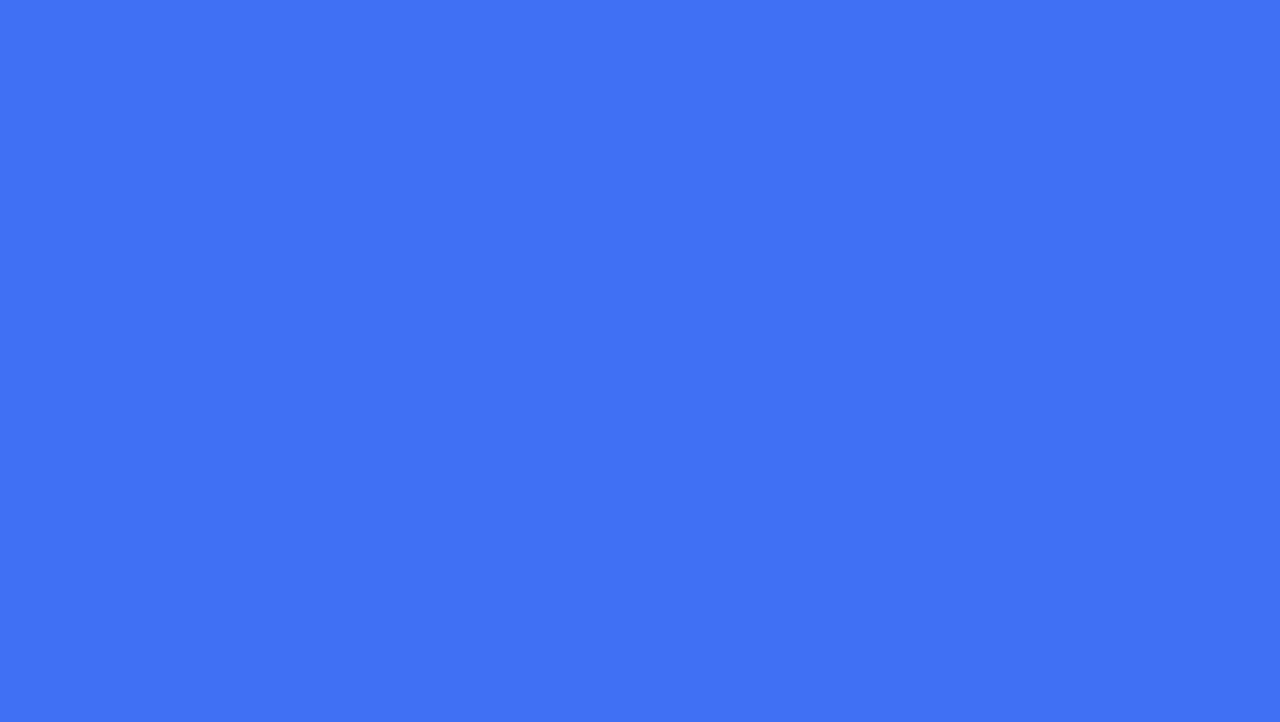
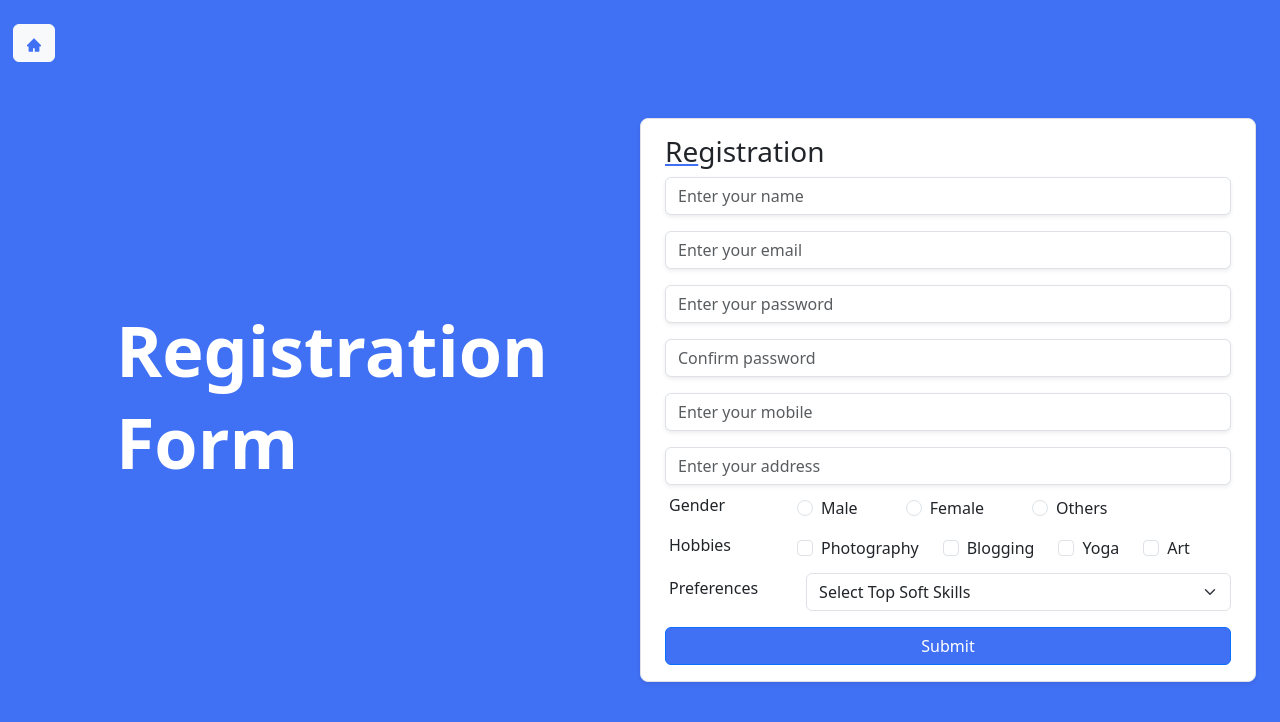
Before and after one commit to Ripty-Dx/Admin-Panel, a React (Create React App) app in the folder client/: page /addNewEmployee in a window 1280 px wide. Shown: the top 722 px of the page. Built offline with nearby package versions, Linux system fonts and the light colour scheme.

Commit message:
New Employee UI

```diff
--- a/client/package.json
+++ b/client/package.json
@@ -10,6 +10,7 @@
     "formik": "^2.4.5",
     "react": "^18.2.0",
     "react-dom": "^18.2.0",
+    "react-icons": "^4.12.0",
     "react-router-dom": "^6.18.0",
     "react-scripts": "5.0.1",
     "web-vitals": "^2.1.4",
--- a/client/src/App.css
+++ b/client/src/App.css
@@ -28,3 +28,9 @@ td {
   top: 3%;
   left: 1%;
 }
+.heading {
+  font-size: 70px;
+  color: white;
+  text-align: left;
+  font-weight: bolder;
+}
--- a/client/src/components/employee/AddNewEmployee.jsx
+++ b/client/src/components/employee/AddNewEmployee.jsx
@@ -1,9 +1,159 @@
 import React from "react";
-
+import { AiFillHome } from "react-icons/ai";
+import { Formik, Form, Field, ErrorMessage } from "formik";
+import EmployeeValidation from "../../validation schema/EmployeeValidation";
+import TextError from "../../validation schema/TextError";
 const AddNewEmployee = () => {
-  return <>
-
-  </>;
+  const handleBackToHome = () => {
+    window.location.href = "/";
+  };
+  const initialValues = {
+    name: "",
+    email: "",
+    mobile: "",
+    address: "",
+    gender: "",
+    password: "",
+    confirm_password: "",
+    hobbies: [],
+    preferences: "",
+  };
+  const onSubmit = () => {};
+  return (
+    <>
+      <Formik initialValues={initialValues} onSubmit={onSubmit} validationSchema={EmployeeValidation}>
+        <div className="bg-blue min-vh-100 p-4 d-flex">
+          {/* <!-- Left part --> */}
+          <div className="col-6 d-flex flex-wrap justify-content-center align-items-center flex-column">
+            <button className="btn btn-light back" onClick={handleBackToHome}>
+              <AiFillHome style={{ color: "#4070f4" }} />
+            </button>
+            <div className="d-flex flex-wrap justify-content-center align-items-center flex-column">
+              <div>
+                <h1 className="heading">Registration</h1>
+                <h1 className="heading">Form</h1>
+              </div>
+            </div>
+          </div>
+          {/* <!-- right part --> */}
+          <div className="w-50 mx-auto my-auto shadow-sm bg-white border rounded-3 px-4 py-3">
+            <h3 className="mb-2">
+              <span className="underline">Re</span>gistration
+            </h3>
+            <Form>
+              {/* <!-- NAME --> */}
+              <div className="mb-3 d-flex flex-column justify-content-center align-items-center w-100">
+                <Field type="text" className="form-control shadow-sm" name="name" placeholder="Enter your name" />
+                <ErrorMessage component={TextError} name="name" />
+              </div>
+              {/* <!-- EMAIL --> */}
+              <div className="mb-3 d-flex flex-column justify-content-center align-items-center w-100">
+                <Field type="email" className="form-control shadow-sm" name="email" placeholder="Enter your email" />
+                <ErrorMessage component={TextError} name="email" />
+              </div>
+              {/* <!-- PASSWORD --> */}
+              <div className="mb-3 d-flex flex-column justify-content-center align-items-center w-100">
+                <Field type="password" className="form-control shadow-sm" name="password" placeholder="Enter your password" />
+                <ErrorMessage component={TextError} name="password" />
+              </div>
+              {/* <!-- CONFIRM PASSWORD --> */}
+              <div className="mb-3 d-flex flex-column justify-content-center align-items-center w-100">
+                <Field type="password" className="form-control shadow-sm" name="confirm_password" placeholder="Confirm password" />
+                <ErrorMessage component={TextError} name="confirm_password" />
+              </div>
+              {/* <!-- MOBILE --> */}
+              <div className="mb-3 d-flex flex-column justify-content-center align-items-center w-100">
+                <Field type="number" className="form-control shadow-sm" name="mobile" placeholder="Enter your mobile" />
+                <ErrorMessage component={TextError} name="mobile" />
+              </div>
+              {/* <!-- ADDRESS --> */}
+              <div className="mb-2 d-flex flex-column justify-content-center align-items-center w-100">
+                <Field type="text" className="form-control shadow-sm" name="address" placeholder="Enter your address" />
+                <ErrorMessage component={TextError} name="address" />
+              </div>
+              {/* <!-- GENDER --> */}
+              <div className="mb-2 d-flex flex-column flex-wrap justify-content-start align-items-center w-100">
+                <div className="d-flex justify-content-start flex-wrap ps-1 align-items-center w-100">
+                  <label className="form-label me-5" style={{ width: "80px" }}>
+                    Gender{" "}
+                  </label>
+                  <div className="form-check">
+                    <Field type="radio" className="form-check-input" name="gender" value="Male" id="Male" />
+                    <label className="form-check-label me-5" htmlFor="Male">
+                      Male
+                    </label>
+                  </div>
+                  <div className="form-check">
+                    <Field type="radio" className="form-check-input" name="gender" value="Female" id="Female" />
+                    <label className="form-check-label me-5" htmlFor="Female">
+                      Female
+                    </label>
+                  </div>
+                  <div className="form-check">
+                    <Field type="radio" className="form-check-input" name="gender" value="Others" id="Others" />
+                    <label className="form-check-label me-5" htmlFor="Others">
+                      Others
+                    </label>
+                  </div>
+                </div>
+                <ErrorMessage component={TextError} name="gender" />
+              </div>
+              {/* <!-- HOBBIES --> */}
+              <div className="mb-2 d-flex flex-wrap justify-content-start align-items-center w-100">
+                <div className="d-flex justify-content-start flex-wrap ps-1 align-items-center w-100">
+                  <label className="form-label me-5" style={{ width: "80px" }}>
+                    {" "}
+                    Hobbies{" "}
+                  </label>
+                  <div className="form-check">
+                    <Field type="checkbox" className="form-check-input" name="hobbies" value="Photography" id="Photography" />
+                    <label className="form-check-label me-4" htmlFor="Photography">
+                      Photography
+                    </label>
+                  </div>
+                  <div className="form-check">
+                    <Field type="checkbox" className="form-check-input" name="hobbies" value="Blogging" id="Blogging" />
+                    <label className="form-check-label me-4" htmlFor="Blogging">
+                      Blogging
+                    </label>
+                  </div>
+                  <div className="form-check">
+                    <Field type="checkbox" className="form-check-input" name="hobbies" value="Yoga" id="Yoga" />
+                    <label className="form-check-label me-4" htmlFor="Yoga">
+                      Yoga
+                    </label>
+                  </div>
+                  <div className="form-check">
+                    <Field type="checkbox" className="form-check-input" name="hobbies" value="Art" id="Art" />
+                    <label className="form-check-label me-4" htmlFor="Art">
+                      Art
+                    </label>
+                  </div>
+                </div>
+                <ErrorMessage component={TextError} name="hobbies" />
+              </div>
+              {/* <!-- PREFERENCES --> */}
+              <div className="mb-3 d-flex justify-content-start ps-1 align-items-center w-100">
+                <label className="form-label me-5" style={{ width: "100px" }}>
+                  {" "}
+                  Preferences{" "}
+                </label>
+                <select className="form-select" name="preferences">
+                  <option selected disabled value="">
+                    Select Top Soft Skills
+                  </option>
+                  <option value="Problem Solving">Problem Solving</option>
+                  <option value="Critical Thinking">Critical Thinking</option>
+                  <option value="Creativity">Creativity</option>
+                </select>
+              </div>
+              <button className="btn bg-blue btn-primary w-100">Submit</button>
+            </Form>
+          </div>
+        </div>
+      </Formik>
+    </>
+  );
 };
 
 export default AddNewEmployee;
--- /dev/null
+++ b/client/src/validation schema/EmployeeValidation.jsx
@@ -0,0 +1,7 @@
+import React from "react";
+
+const EmployeeValidation = () => {
+  return <div>EmployeeValidation</div>;
+};
+
+export default EmployeeValidation;
--- /dev/null
+++ b/client/src/validation schema/TextError.js
@@ -0,0 +1,8 @@
+import React from "react";
+
+const TextError = (props) => {
+  //   console.log(props);
+  return <div className="text-danger w-100 ps-1 form-error m-0 fs-6">{props.children}</div>;
+};
+
+export default TextError;
```
Also changed, not shown: 1 other file (tests, documents, lock files or other folders).
